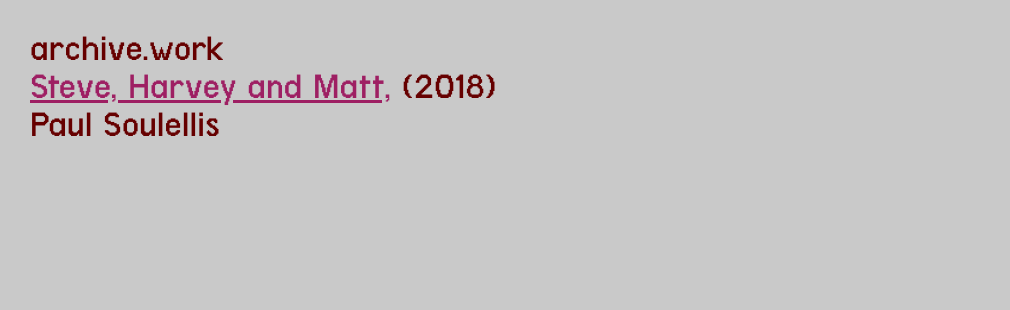
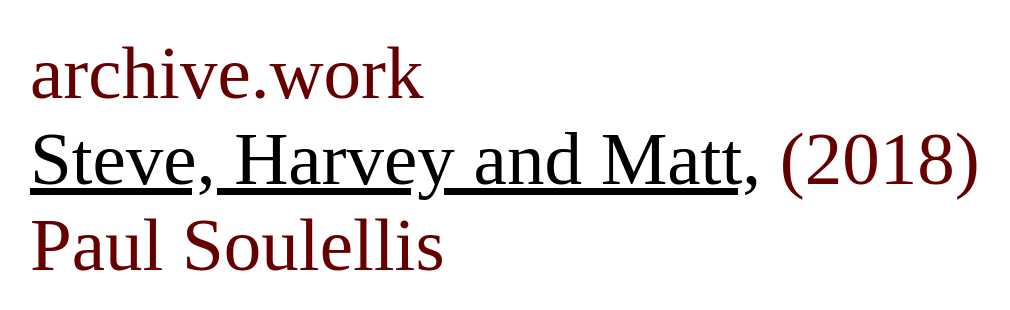
Before and after one commit to soulellis/archive.work, a plain HTML site: page index.html in a window 1280 px wide. Shown: the whole page, without its empty margins (0-1010 px from the left). Drawn offline with Linux system fonts and the light colour scheme.

Commit message:
Update style.css

```diff
--- a/build/style.css
+++ b/build/style.css
@@ -5,9 +5,9 @@ html, body{
 	padding: 0px;
 	margin: 0px;
 	font-size: 15px;
-	font-family: 'terminal_grotesque', TimesNewRoman, "TimesNewRoman", Times, serif;
+	font-family: TimesNewRoman, "TimesNewRoman", Times, serif;
 	/*font-family:'steps-monoregular';*/
-	background-color: #C9C9C9;
+	background-color: #FFFFFF;
 	box-sizing: border-box;
 	-webkit-box-sizing: border-box;
 	-moz-box-sizing: border-box;
@@ -34,17 +34,17 @@ div{
 
 
 a{
-	color: #9E1F63;
+	color: #000000;
 }
 
 a:visited{
-	color: #FF3399;
+	color: #FF3300;
 }
 
 h2{
 	display: block;
 	position: relative;
-	font-size: 2.5rem;
+	font-size: 5rem;
 	color: #660000;
 	font-weight: normal;
 	text-align: left;
```
